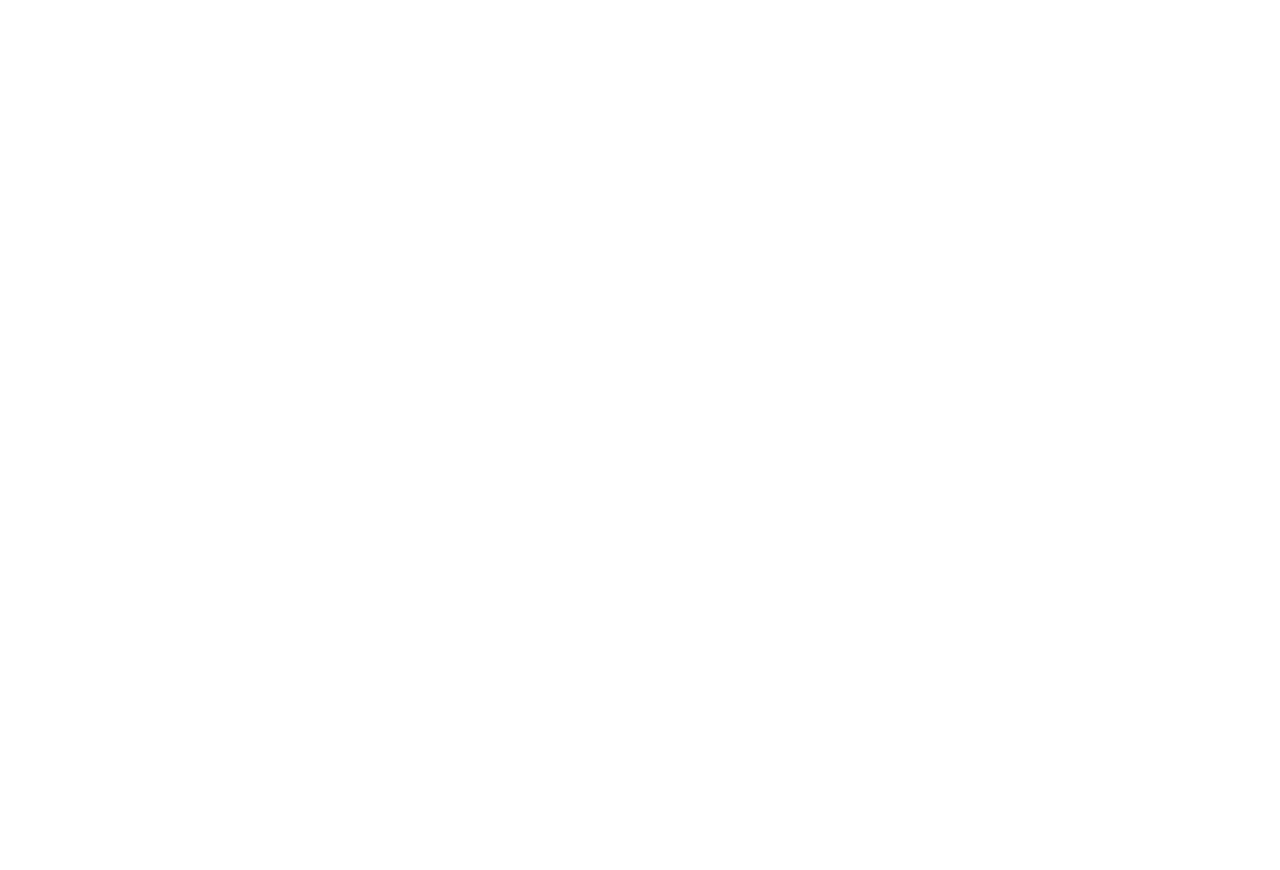
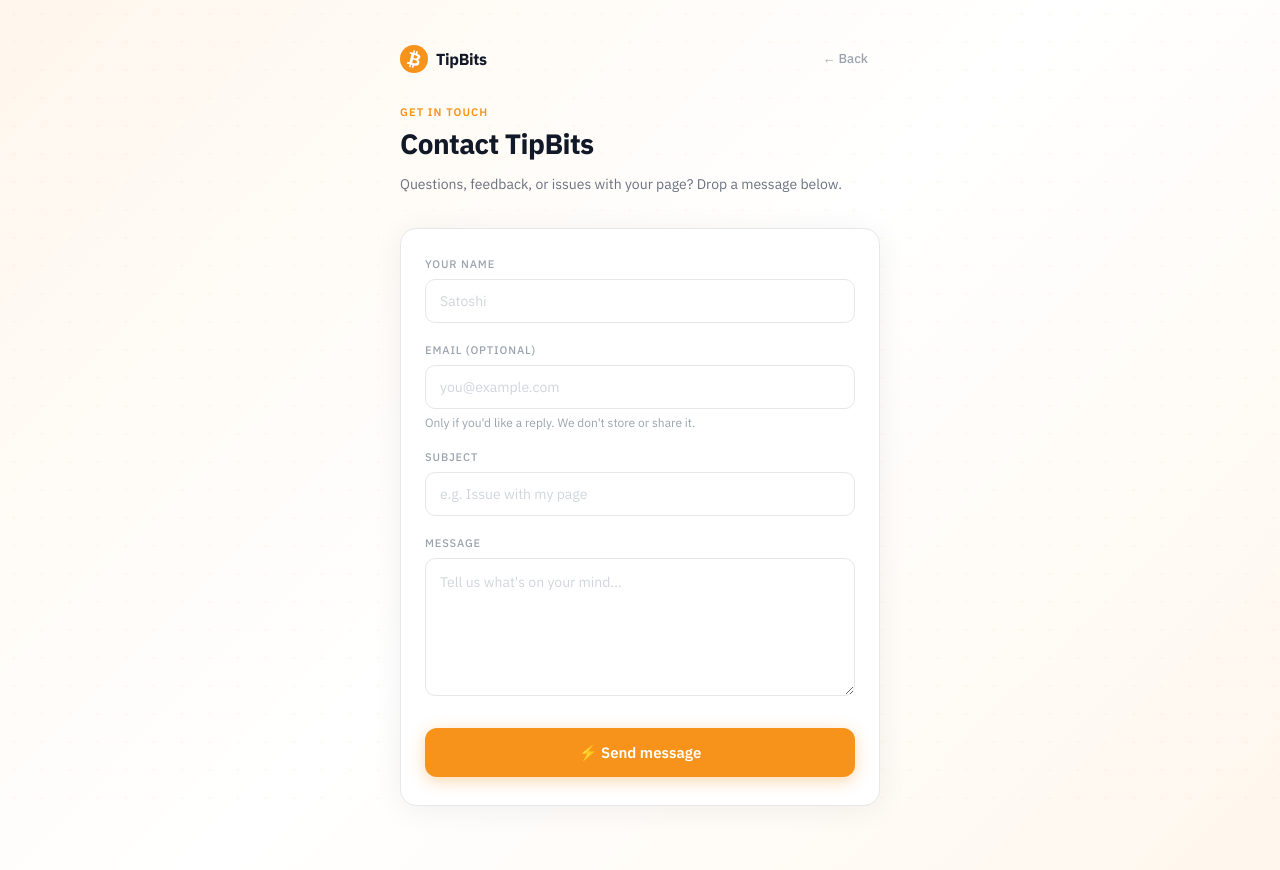
Before and after one commit to BigAL3X/tipbits, a React (Vite) app: page /contact in a window 1280 px wide. Before the commit this address had no page. Before the commit the page ends 800 px from the top, so only its background shows below. Built offline with nearby package versions, Linux system fonts and the light colour scheme.

Commit message:
Add contact form via Netlify Forms; add to footer nav

```diff
--- a/App.jsx
+++ b/App.jsx
@@ -4,6 +4,7 @@
 import HowItWorks from "./HowItWorks";
 import Register from "./Register";
 import Edit from "./Edit";
+import Contact from "./Contact";
 import CreatorPage from "./CreatorPage";
 
 export default function App() {
@@ -15,6 +16,7 @@
         <Route path="/how" element={<HowItWorks />} />
         <Route path="/register" element={<Register />} />
         <Route path="/edit" element={<Edit />} />
+        <Route path="/contact" element={<Contact />} />
         <Route path="/u/:username" element={<CreatorPage />} />
       </Routes>
     </BrowserRouter>
--- /dev/null
+++ b/Contact.jsx
@@ -0,0 +1,150 @@
+import { useState, useEffect } from "react";
+import { useNavigate } from "react-router-dom";
+
+function BitcoinLogo({ size = 28 }) {
+  return (
+    <svg width={size} height={size} viewBox="0 0 64 64" fill="none">
+      <circle cx="32" cy="32" r="32" fill="#F7931A"/>
+      <path d="M46.6 28.3c.6-4.2-2.6-6.5-7-8l1.4-5.7-3.5-.9-1.4 5.5-2.8-.7 1.4-5.5-3.5-.9-1.4 5.7-2.2-.6-4.8-1.2-.9 3.7s2.6.6 2.5.6c1.4.4 1.6 1.3 1.6 2l-1.6 6.4c.1 0 .2.1.4.1l-.4-.1-2.3 9c-.2.5-.7 1.2-1.8.9.0.1-2.5-.6-2.5-.6L15 42.6l4.5 1.1 2.5.6-1.5 5.8 3.5.9 1.5-5.8 2.8.7-1.4 5.7 3.5.9 1.4-5.7c5.9 1.1 10.3.7 12.2-4.7 1.5-4.3-.1-6.8-3.2-8.4 2.3-.5 4-2 4.4-5.4zm-7.9 11.1c-1.1 4.3-8.4 2-10.8 1.4l1.9-7.7c2.4.6 10.1 1.8 8.9 6.3zm1.1-11.2c-1 4-7.1 1.9-9.1 1.4l1.7-7c2 .5 8.5 1.5 7.4 5.6z" fill="white"/>
+    </svg>
+  );
+}
+
+export default function Contact() {
+  const navigate = useNavigate();
+  const [mounted, setMounted] = useState(false);
+  const [submitted, setSubmitted] = useState(false);
+  const [submitting, setSubmitting] = useState(false);
+  const [error, setError] = useState(null);
+
+  const [name, setName] = useState("");
+  const [email, setEmail] = useState("");
+  const [subject, setSubject] = useState("");
+  const [message, setMessage] = useState("");
+
+  useEffect(() => { setTimeout(() => setMounted(true), 60); }, []);
+
+  const handleSubmit = async (e) => {
+    e.preventDefault();
+    setError(null);
+    if (!name.trim() || !message.trim()) {
+      setError("Name and message are required.");
+      return;
+    }
+
+    setSubmitting(true);
+    try {
+      const formData = new URLSearchParams();
+      formData.append("form-name", "contact");
+      formData.append("name", name.trim());
+      formData.append("email", email.trim());
+      formData.append("subject", subject.trim());
+      formData.append("message", message.trim());
+
+      const res = await fetch("/", {
+        method: "POST",
+        headers: { "Content-Type": "application/x-www-form-urlencoded" },
+        body: formData.toString(),
+      });
+
+      if (!res.ok) throw new Error("Submit failed");
+      setSubmitted(true);
+    } catch {
+      setError("Something went wrong. Please try again.");
+    } finally {
+      setSubmitting(false);
+    }
+  };
+
+  return (
+    <div style={{ minHeight:"100vh", background:"linear-gradient(135deg,#fff7ed 0%,#ffffff 50%,#fff7ed 100%)", fontFamily:"'IBM Plex Sans',system-ui,sans-serif", padding:"24px 16px 64px" }}>
+      <style>{`
+        @import url('https://fonts.googleapis.com/css2?family=IBM+Plex+Sans:wght@300;400;500;600;700&display=swap');
+        *,*::before,*::after{box-sizing:border-box;margin:0;padding:0;}
+        .contact-wrap{opacity:0;transform:translateY(16px);transition:opacity .5s ease,transform .5s ease;max-width:480px;margin:0 auto;}
+        .contact-wrap.in{opacity:1;transform:translateY(0);}
+        .tj-input{width:100%;background:white;border:1.5px solid #e5e7eb;color:#111827;padding:12px 14px;border-radius:10px;font-family:'IBM Plex Sans',sans-serif;font-size:14px;outline:none;transition:border-color .15s ease,box-shadow .15s ease;}
+        .tj-input:focus{border-color:#F7931A;box-shadow:0 0 0 3px rgba(247,147,26,.12);}
+        .tj-input::placeholder{color:#d1d5db;}
+        .tj-label{font-size:11px;color:#9ca3af;letter-spacing:.08em;text-transform:uppercase;margin-bottom:8px;display:block;font-weight:500;}
+        .field{margin-bottom:20px;}
+        .btn-primary{width:100%;padding:15px;background:#F7931A;color:white;border:none;border-radius:12px;font-family:'IBM Plex Sans',sans-serif;font-size:15px;font-weight:600;cursor:pointer;transition:all .15s ease;display:flex;align-items:center;justify-content:center;gap:8px;box-shadow:0 4px 16px rgba(247,147,26,.35);}
+        .btn-primary:hover:not(:disabled){background:#e8840f;transform:translateY(-1px);}
+        .btn-primary:disabled{opacity:.55;cursor:not-allowed;box-shadow:none;}
+        .nav-link{font-size:13px;color:#9ca3af;font-weight:500;padding:6px 12px;border-radius:8px;transition:all .13s ease;cursor:pointer;background:none;border:none;font-family:'IBM Plex Sans',sans-serif;}
+        .nav-link:hover{color:#F7931A;background:#fff7ed;}
+        .error-box{padding:12px 14px;background:#fef2f2;border:1.5px solid #fecaca;border-radius:10px;font-size:13px;color:#b91c1c;line-height:1.5;margin-bottom:20px;}
+        .bg-dots{position:fixed;inset:0;pointer-events:none;background-image:radial-gradient(circle,#f0901820 1px,transparent 1px);background-size:28px 28px;opacity:.5;}
+      `}</style>
+
+      <div className="bg-dots" />
+
+      {/* Netlify form detection — hidden, never shown */}
+      <form name="contact" data-netlify="true" hidden>
+        <input type="text" name="name" />
+        <input type="email" name="email" />
+        <input type="text" name="subject" />
+        <textarea name="message" />
+      </form>
+
+      <div className={`contact-wrap ${mounted ? "in" : ""}`} style={{ position:"relative", zIndex:1 }}>
+
+        {/* Nav */}
+        <div style={{ display:"flex", justifyContent:"space-between", alignItems:"center", padding:"20px 0 32px" }}>
+          <div style={{ display:"flex", alignItems:"center", gap:8 }}>
+            <BitcoinLogo size={28} />
+            <span style={{ fontSize:16, fontWeight:700, color:"#111827", letterSpacing:"-0.02em" }}>TipBits</span>
+          </div>
+          <button className="nav-link" onClick={() => navigate('/')}>← Back</button>
+        </div>
+
+        {!submitted ? (
+          <>
+            <div style={{ marginBottom:32 }}>
+              <div style={{ fontSize:11, fontWeight:600, letterSpacing:".1em", textTransform:"uppercase", color:"#F7931A", marginBottom:8 }}>Get in touch</div>
+              <h1 style={{ fontSize:28, fontWeight:700, color:"#111827", letterSpacing:"-0.02em", lineHeight:1.2, marginBottom:12 }}>Contact TipBits</h1>
+              <p style={{ fontSize:14, color:"#6b7280", lineHeight:1.7 }}>
+                Questions, feedback, or issues with your page? Drop a message below.
+              </p>
+            </div>
+
+            <div style={{ background:"white", border:"1.5px solid #e5e7eb", borderRadius:16, padding:"28px 24px", boxShadow:"0 4px 32px rgba(0,0,0,.06)" }}>
+              {error && <div className="error-box">{error}</div>}
+              <form onSubmit={handleSubmit}>
+                <div className="field">
+                  <label className="tj-label">Your name</label>
+                  <input className="tj-input" type="text" placeholder="Satoshi" value={name} onChange={e => setName(e.target.value)} maxLength={60} />
+                </div>
+                <div className="field">
+                  <label className="tj-label">Email (optional)</label>
+                  <input className="tj-input" type="email" placeholder="you@example.com" value={email} onChange={e => setEmail(e.target.value)} maxLength={200} />
+                  <div style={{ marginTop:6, fontSize:12, color:"#9ca3af" }}>Only if you'd like a reply. We don't store or share it.</div>
+                </div>
+                <div className="field">
+                  <label className="tj-label">Subject</label>
+                  <input className="tj-input" type="text" placeholder="e.g. Issue with my page" value={subject} onChange={e => setSubject(e.target.value)} maxLength={100} />
+                </div>
+                <div className="field" style={{ marginBottom:28 }}>
+                  <label className="tj-label">Message</label>
+                  <textarea className="tj-input" placeholder="Tell us what's on your mind..." value={message} onChange={e => setMessage(e.target.value)} maxLength={1000} rows={5} style={{ resize:"vertical", lineHeight:1.6 }} />
+                </div>
+                <button type="submit" className="btn-primary" disabled={submitting}>
+                  {submitting ? "Sending..." : "⚡ Send message"}
+                </button>
+              </form>
+            </div>
+          </>
+        ) : (
+          <div style={{ textAlign:"center", paddingTop:40 }}>
+            <div style={{ fontSize:56, marginBottom:20 }}>⚡</div>
+            <h1 style={{ fontSize:26, fontWeight:700, color:"#111827", marginBottom:8 }}>Message received</h1>
+            <p style={{ fontSize:14, color:"#6b7280", marginBottom:32, lineHeight:1.6 }}>
+              Thanks for reaching out. We'll get back to you if you left an email.
+            </p>
+            <button className="btn-primary" onClick={() => navigate('/')}>← Back to TipBits</button>
+          </div>
+        )}
+      </div>
+    </div>
+  );
+}
--- a/Landing.jsx
+++ b/Landing.jsx
@@ -283,6 +283,7 @@
               <button className="nav-link" onClick={() => navigate('/register')}>Get your page</button>
               <button className="nav-link" onClick={() => navigate('/edit')}>Edit my page</button>
               <button className="nav-link" onClick={() => navigate('/tip')}>Support ⚡</button>
+              <button className="nav-link" onClick={() => navigate('/contact')}>Contact</button>
             </div>
             <div style={{ fontSize: 11, color: "#d1d5db", letterSpacing: ".06em" }}>
               ⚡ LIGHTNING · NON-CUSTODIAL · SOVEREIGN
```
